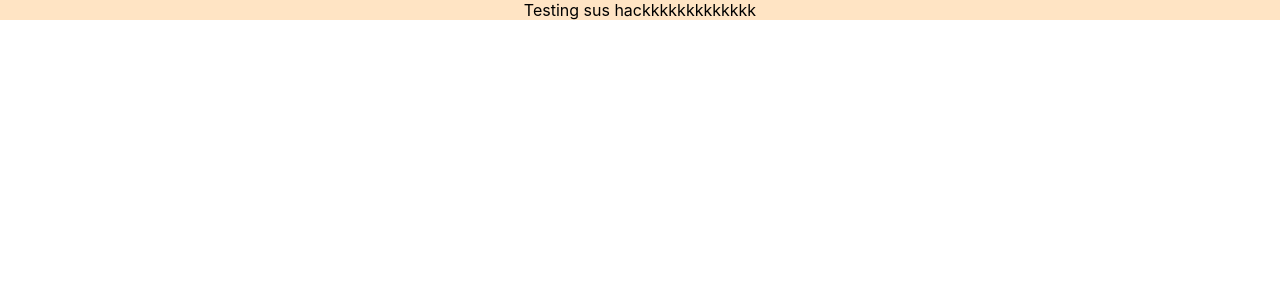
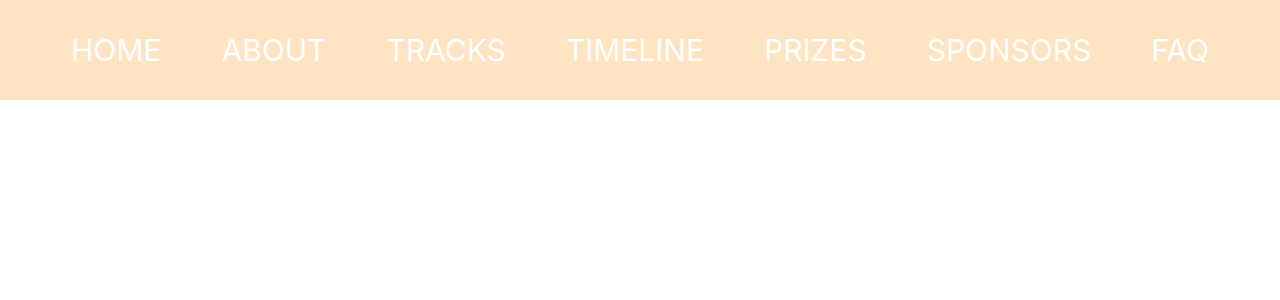
Before and after one commit to ravirt7911/sushacks, a React (Create React App) app: page / in a window 1280 px wide. Shown: the top 300 px of the page. Built offline with nearby package versions, Linux system fonts and the light colour scheme.

Commit message:
updated (#7)
Co-authored-by: Kamsu Ravi Teeja <94612127+ravirt7911@users.noreply.github.com>

```diff
--- a/package.json
+++ b/package.json
@@ -8,6 +8,7 @@
     "@testing-library/user-event": "^13.5.0",
     "react": "^18.2.0",
     "react-dom": "^18.2.0",
+    "react-router-dom": "^6.22.3",
     "react-scripts": "5.0.1",
     "web-vitals": "^2.1.4"
   },
--- a/src/App.css
+++ b/src/App.css
@@ -37,3 +37,28 @@
     transform: rotate(360deg);
   }
 }
+
+nav{
+  /* background-color: black; */
+  height: 100px;
+  width: 100%;
+  display: flex;
+  align-items : center ;
+  justify-content: center;
+  gap: 30px;
+}
+
+.nav_link {
+  text-decoration: none;
+  font-size: 30px;
+  color: white;
+  padding: 30px;
+  position: relative;
+}
+.nav_link:hover{
+  padding: 8px 12px;
+  font-size: 34px;
+  font-weight: 400;
+  /* background-color: #dddfe1a2;  */
+  text-shadow:1px 0 10px  rgb(240, 230, 27) ;
+}
--- a/src/App.js
+++ b/src/App.js
@@ -1,8 +1,14 @@
 import "./App.css";
-
+import Navbar from "./components/nav.jsx";
 function App() {
+  return (
+  <div className="App">
+    < Navbar/>
+    </div>
+  )
 
   return <div className="App">Testing sus hackkkkkkkkkkkkk</div>;
+
 
 }
 
--- /dev/null
+++ b/src/components/nav.jsx
@@ -0,0 +1,23 @@
+import { Link, BrowserRouter as Router } from 'react-router-dom';
+
+function Navbar() {
+
+
+    return (
+        <nav >
+            <div className='navbar-container'>
+                <Router>
+                    <Link className='nav_link' to="/home">HOME</Link>
+                    <Link className='nav_link' to="/about">ABOUT</Link>
+                    <Link className='nav_link' to="/tracks">TRACKS</Link>
+                    <Link className='nav_link' to="/timeline">TIMELINE</Link>
+                    <Link className='nav_link' to="/prizes">PRIZES</Link>
+                    <Link className='nav_link' to="/sponsors">SPONSORS</Link>
+                    <Link className='nav_link' to="/faq">FAQ</Link>
+                </Router>
+            </div>
+        </nav>
+    );
+}
+
+export default Navbar;
```
Also changed, not shown: 1 other file (tests, documents, lock files or other folders).
